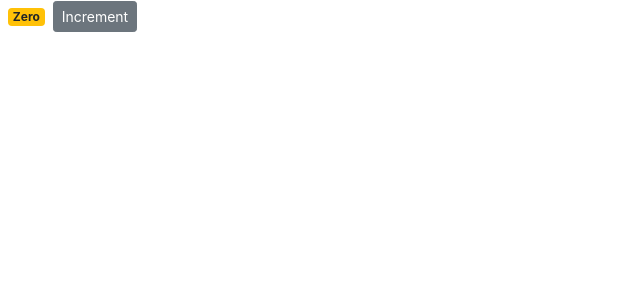
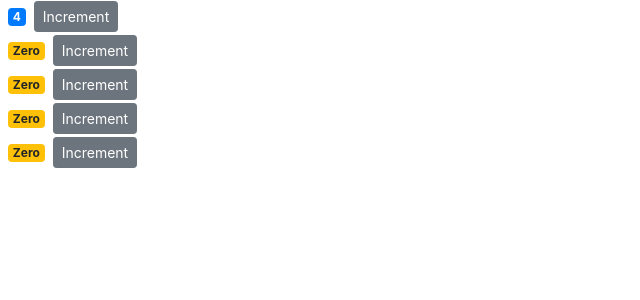
Before and after one commit to veektrie/app-counter, a React (Create React App) app: page / in a window 1280 px wide. Shown: the top 300 px of the page, without its empty margins (0-640 px from the left). Built offline with nearby package versions, Linux system fonts and the light colour scheme.

Commit message:
passing data to components

```diff
--- a/src/components/counter.jsx
+++ b/src/components/counter.jsx
@@ -2,19 +2,20 @@
 
 class Counter extends Component {
   state = {
-    count: 0,
+    value: this.props.value,
   };
 
-  handleIncrement = product => {
-    this.setState({ count: this.state.count + 1 });
+  handleIncrement = (product) => {
+    this.setState({ value: this.state.value + 1 });
   };
 
   render() {
+    console.log("props", this.props);
     return (
       <div>
         <span className={this.getBadgeClasses()}>{this.formatCount()}</span>
         <button
-          onClick={() => this.handleIncrement(product)}
+          onClick={(product) => this.handleIncrement(product)}
           className="btn btn-secondary btn-sm "
         >
           {" "}
@@ -25,12 +26,12 @@
   }
   getBadgeClasses() {
     let classes = "badge m-2 badge-";
-    classes += this.state.count === 0 ? "warning" : "primary";
+    classes += this.state.value === 0 ? "warning" : "primary";
     return classes;
   }
 
   formatCount() {
-    const { count } = this.state;
+    const { value: count } = this.state;
     return count === 0 ? "Zero" : count;
   }
 }
--- /dev/null
+++ b/src/components/counters.jsx
@@ -0,0 +1,25 @@
+import React, { Component } from "react";
+import Counter from "./counter";
+
+class Counters extends Component {
+  state = {
+    counters: [
+      { id: 1, value: 4 },
+      { id: 2, value: 0 },
+      { id: 3, value: 0 },
+      { id: 4, value: 0 },
+      { id: 5, value: 0 },
+    ],
+  };
+  render() {
+    return (
+      <div>
+        {this.state.counters.map((counter) => (
+          <Counter key={counter.id} value={counter.value} selected={true} />
+        ))}
+      </div>
+    );
+  }
+}
+
+export default Counters;
--- a/src/index.js
+++ b/src/index.js
@@ -4,11 +4,12 @@
 import reportWebVitals from './reportWebVitals';
 import 'bootstrap/dist/css/bootstrap.css';
 import Counter from './components/counter';
+import Counters from './components/counters';
 
 const root = ReactDOM.createRoot(document.getElementById('root'));
 root.render(
   <React.StrictMode>
-    <Counter />
+    <Counters  />
   </React.StrictMode>
 );
 
```
